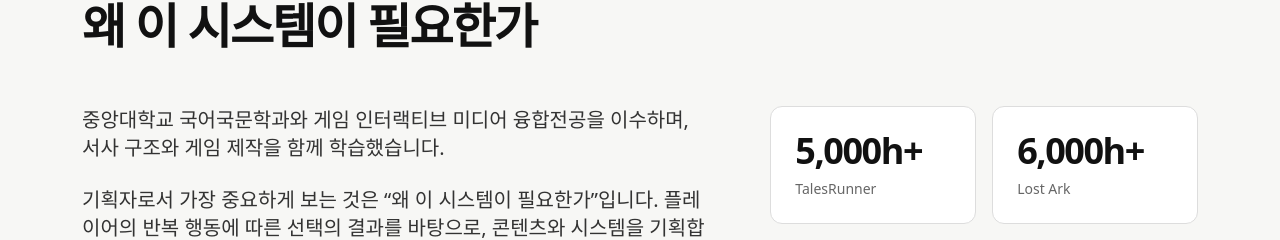
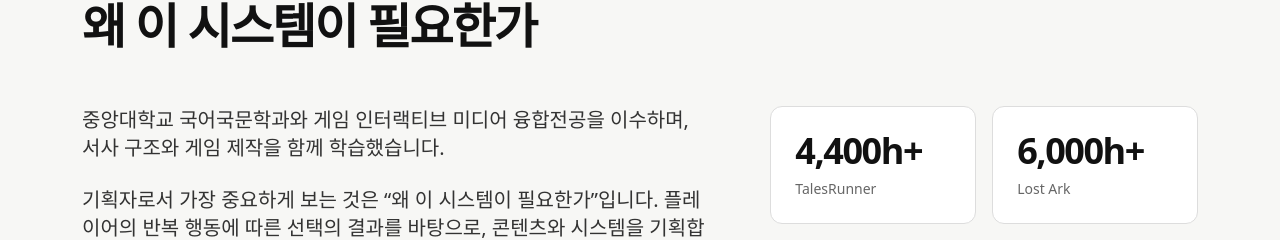
Before and after one commit to haehaejjang/website, a Next.js app: page / in a window 1280 px wide. Shown: the part 1039-1279 px from the top of the page. Built offline with nearby package versions, Linux system fonts and the light colour scheme.

Commit message:
Update profile.ts

```diff
--- a/src/data/profile.ts
+++ b/src/data/profile.ts
@@ -30,7 +30,7 @@ export const profile = {
     "Unity, Unreal, 아트 툴을 직접 학습해 개발자와 아티스트가 이해하기 쉬운 기획서, 데이터 테이블, 플로우 문서를 작성합니다.",
   ],
   stats: [
-    { value: "5,000h+", label: "TalesRunner" },
+    { value: "4,400h+", label: "TalesRunner" },
     { value: "6,000h+", label: "Lost Ark" },
     { value: "10+", label: "Projects" },
     { value: "3+", label: "Years Game Making" },
```
